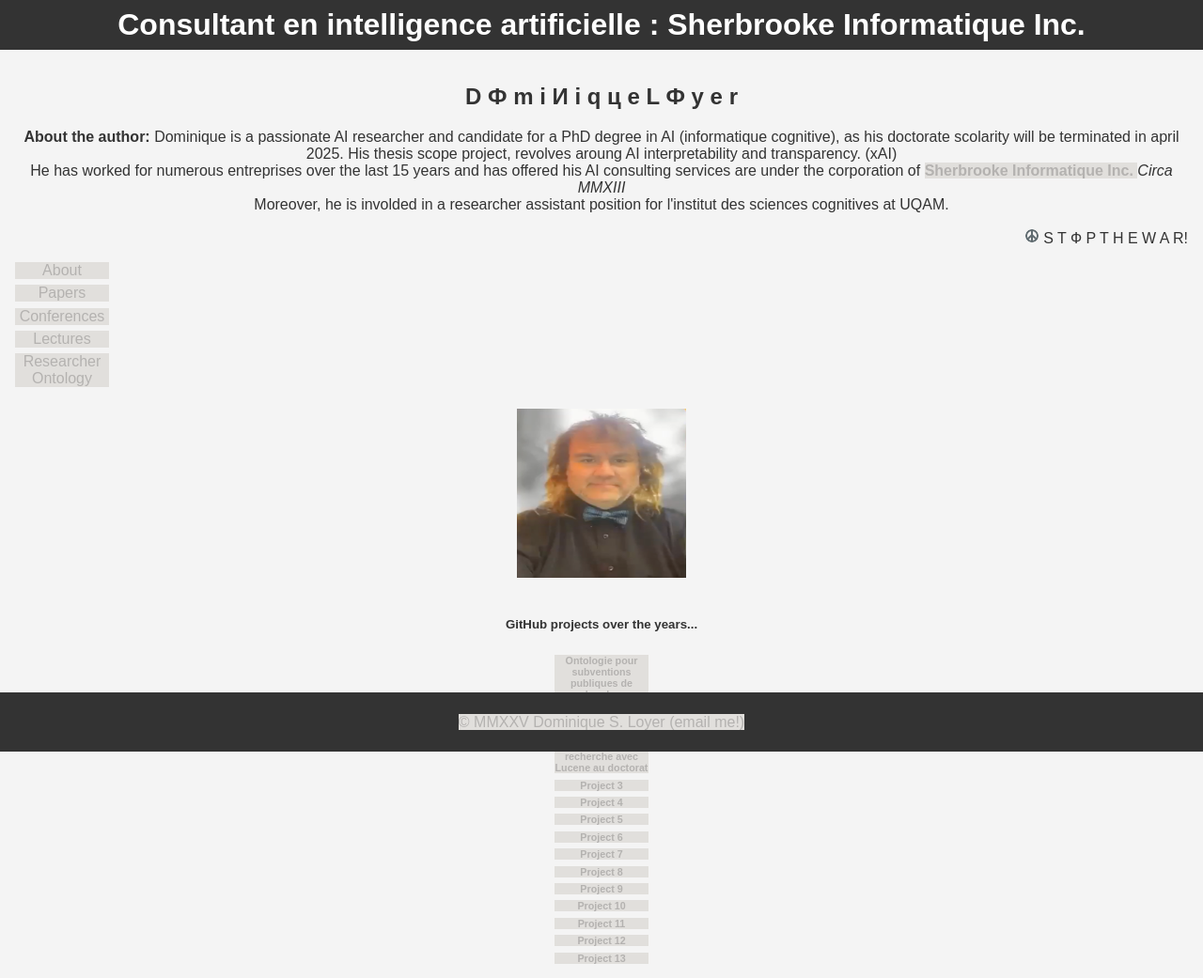
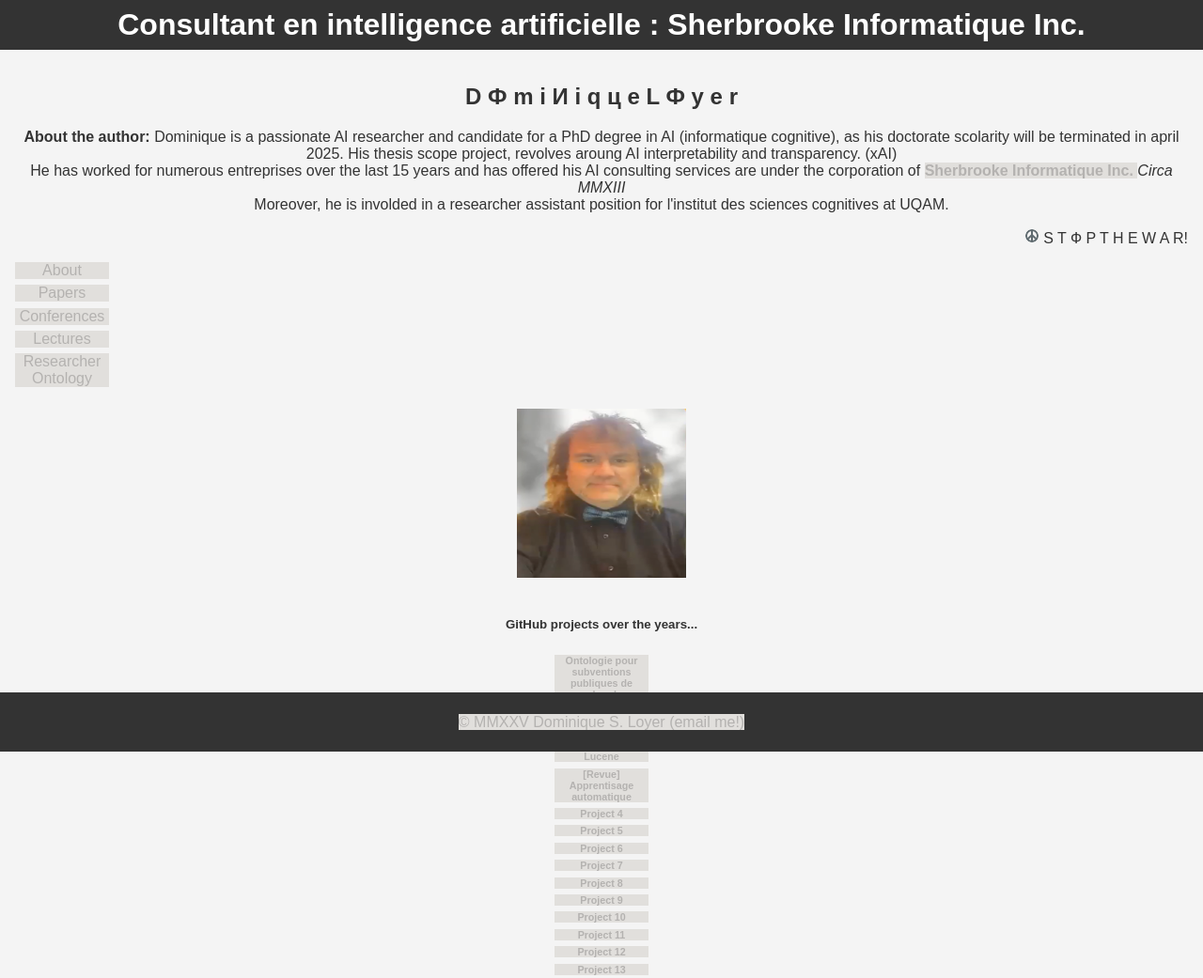
Before and after one commit to DominiqueLoyer/DominiqueLoyer.github.io, a plain HTML site: page index.html in a window 1280 px wide. Shown: the top 1041 px of the page at 94% size. Drawn offline with Linux system fonts and the light colour scheme.

Commit message:
Update index.html

```diff
--- a/index.html
+++ b/index.html
@@ -169,9 +169,9 @@ height="0" width="0" style="display:none;visibility:hidden"></iframe></noscript>
     <center>
     <h6>
     <ul>
-      <li><a href="https://github.com/DominiqueLoyer/DominiqueLoyer.github.io/ontoSubv_dic_9335_12avril2025-DominiqueLoyer.pdf">Ontologie pour subventions publiques de recherche au doctorat</a></li>
-      <li><a href="https://github.com/DominiqueLoyer/DominiqueLoyer.github.io/taln_projet_1_présentation_10_avril_2025-2.pdf">Présentation de projet de création d'un moteur de recherche avec Lucene au doctorat</a></li>
-      <li><a href="https://github.com/DominiqueLoyer/project3">Project 3</a></li>
+      <li><a href="https://github.com/DominiqueLoyer/DominiqueLoyer.github.io/ontoSubv_dic_9335_12avril2025-DominiqueLoyer.pdf">Ontologie pour subventions publiques de recherche</a></li>
+      <li><a href="https://github.com/DominiqueLoyer/DominiqueLoyer.github.io/taln_projet_1_présentation_10_avril_2025-2.pdf">Présentation de projet de création d'un moteur de recherche avec Lucene</a></li>
+      <li><a href="https://github.com/DomininiqueLoyer/DominiqueLoyer.github.io/2e_lecture_Modélisation_DominiqueLoyer.pdf">[Revue] Apprentisage automatique</a></li>
       <li><a href="https://github.com/DominiqueLoyer/project4">Project 4</a></li>
       <li><a href="https://github.com/DominiqueLoyer/project5">Project 5</a></li>
       <li><a href="https://github.com/DominiqueLoyer/project6">Project 6</a></li>
```
